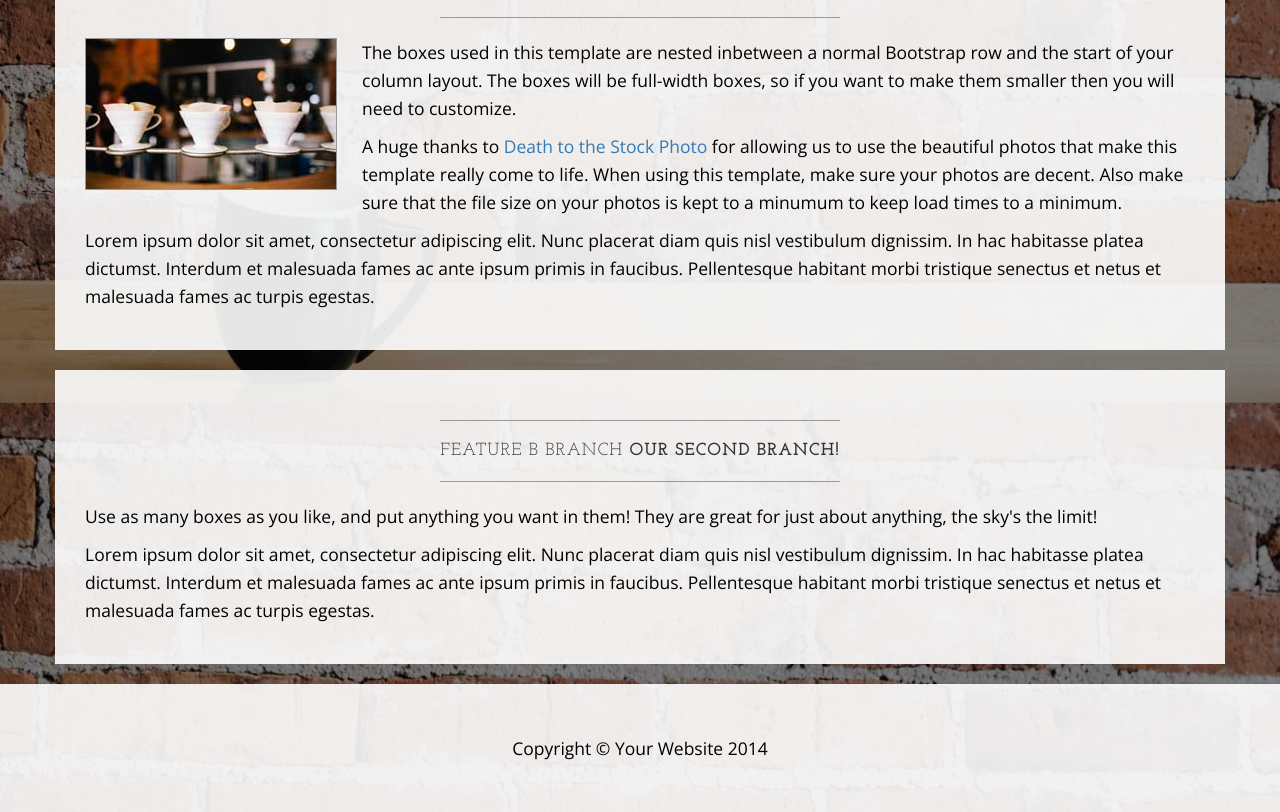
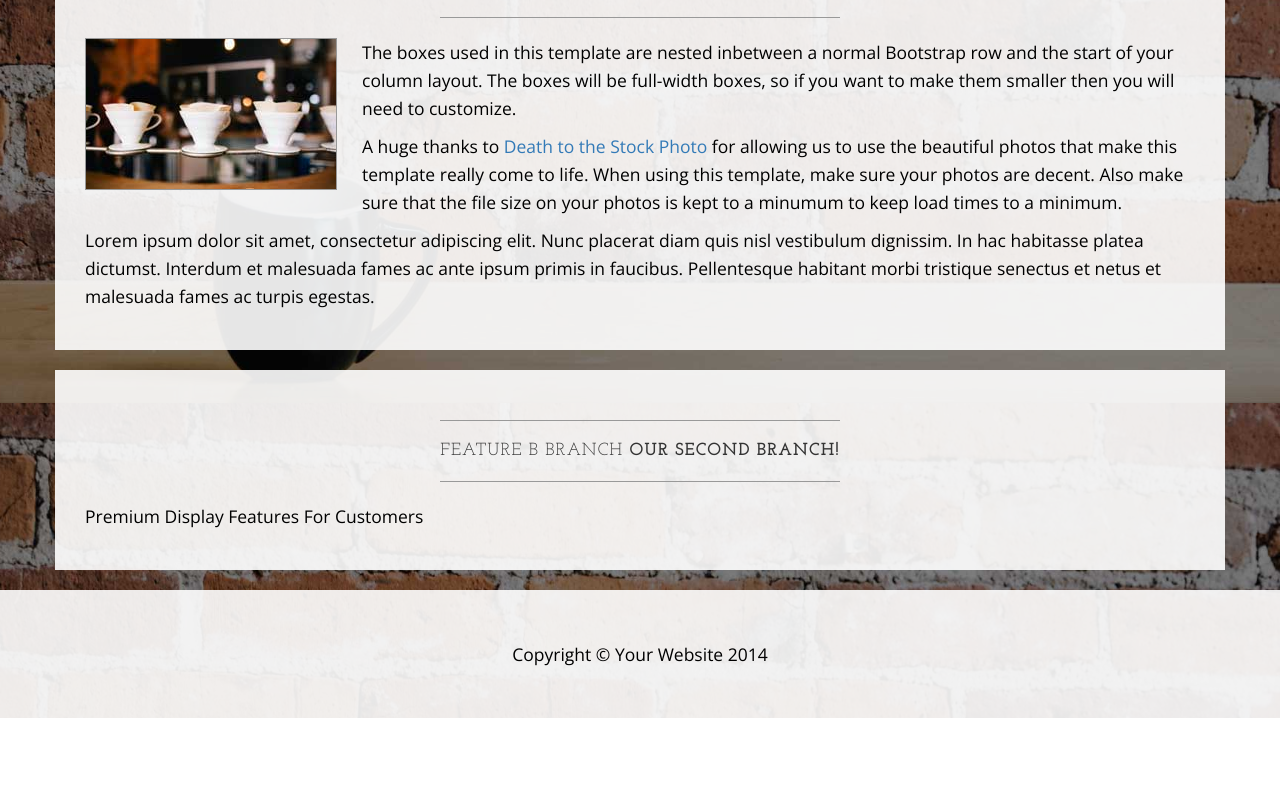
Before and after one commit to morechiba/test, a plain HTML site: page index.html in a window 1280 px wide. Shown: the part 1197-2009 px from the top of the page. After the commit the page ends 1915 px from the top, so only its background shows below. Drawn offline with nearby package versions, Linux system fonts and the light colour scheme.

Commit message:
Edited paragraph on feature B

```diff
--- a/index.html
+++ b/index.html
@@ -144,8 +144,7 @@
                         <strong>Our second branch!</strong>
                     </h2>
                     <hr>
-                    <p>Use as many boxes as you like, and put anything you want in them! They are great for just about anything, the sky's the limit!</p>
-                    <p>Lorem ipsum dolor sit amet, consectetur adipiscing elit. Nunc placerat diam quis nisl vestibulum dignissim. In hac habitasse platea dictumst. Interdum et malesuada fames ac ante ipsum primis in faucibus. Pellentesque habitant morbi tristique senectus et netus et malesuada fames ac turpis egestas.</p>
+                    <p>Premium Display Features For Customers
                 </div>
             </div>
         </div>
```
